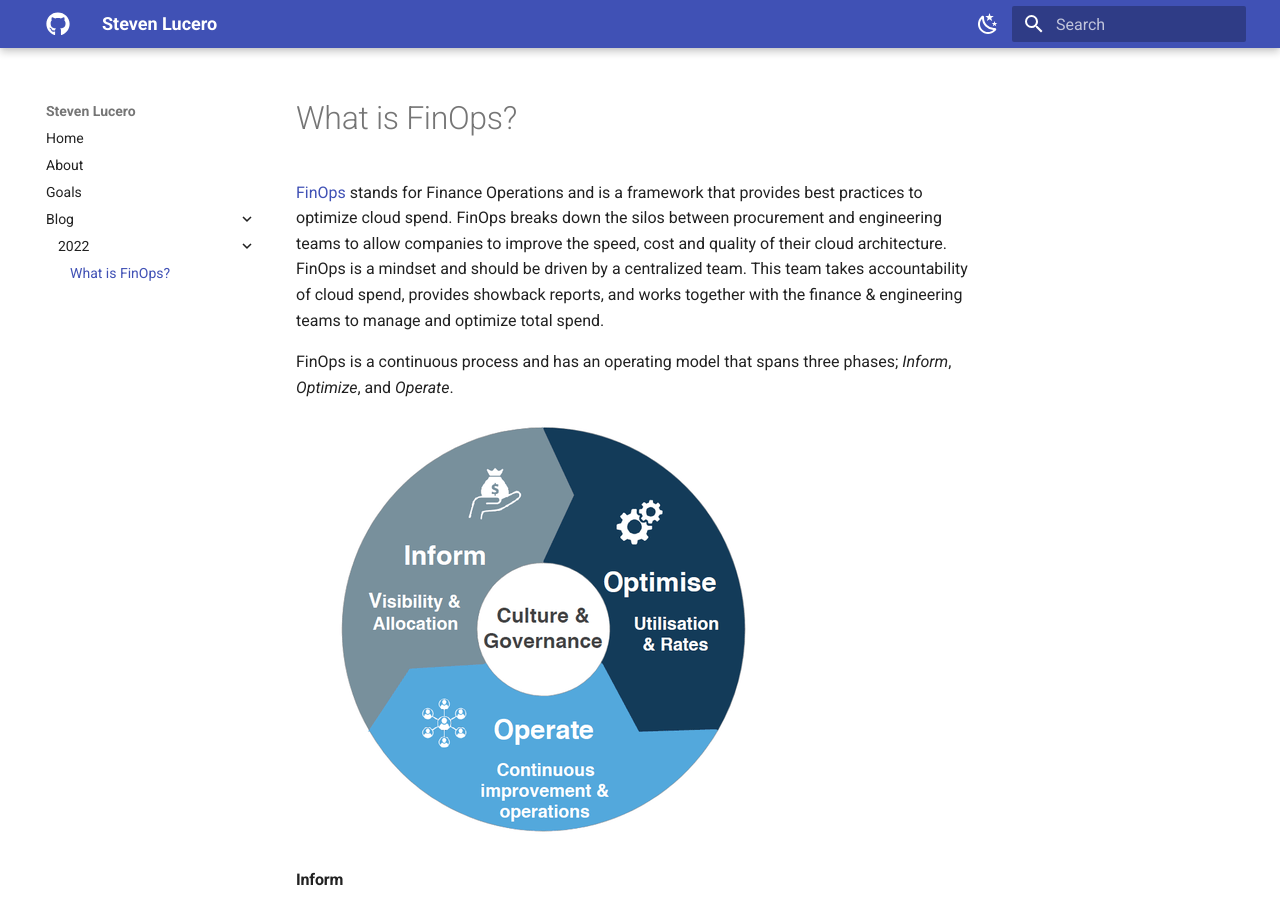
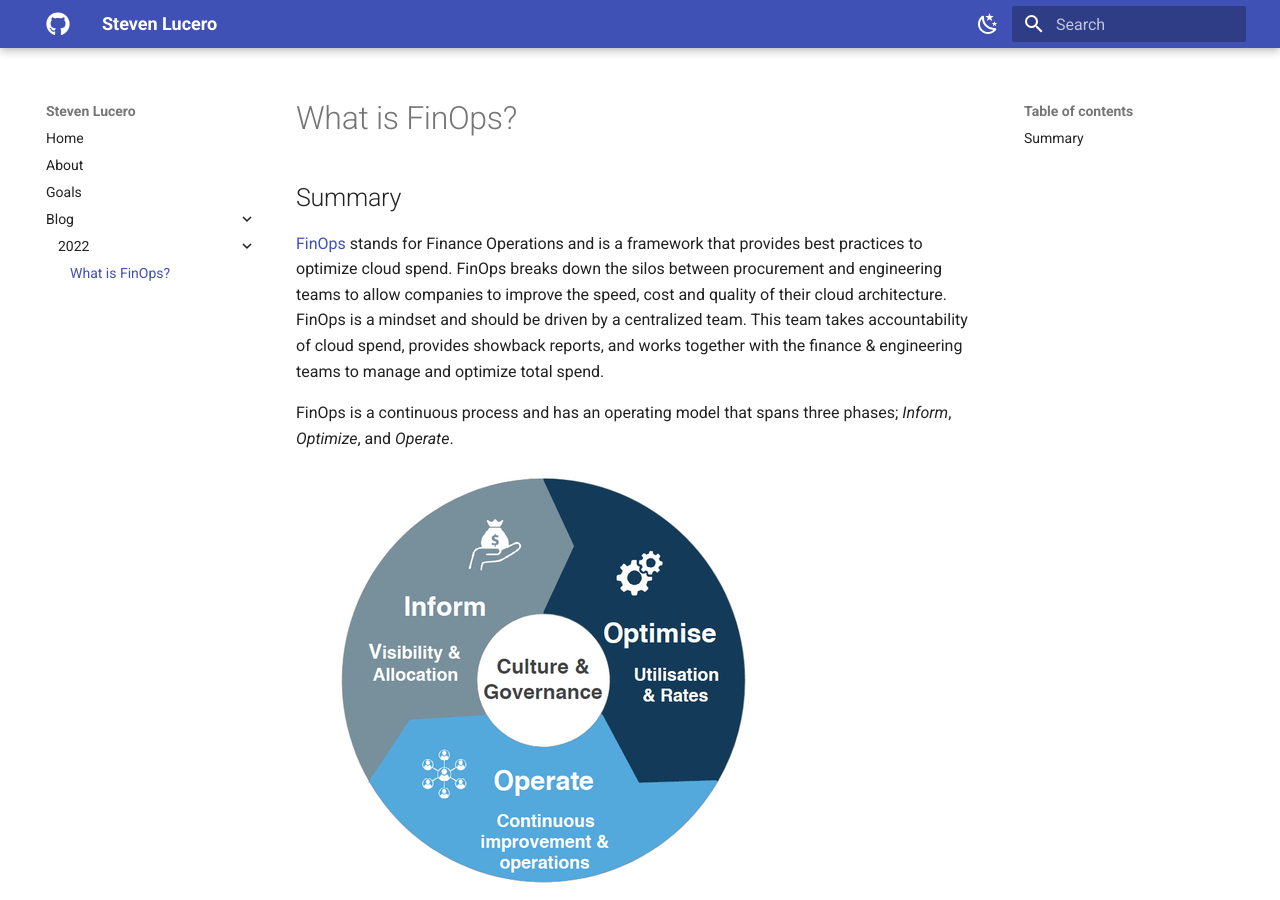
Before and after one commit to stevejoluc/stevejoluc.github.io, an MkDocs documentation site: the page built from docs/blog/finOps.md, in a window 1280 px wide and 900 px high. Built offline with MkDocs 1.6.1 and Material for MkDocs 9.7.7, drawn with Linux system fonts in a browser that asks for light colours.

Commit message:
add summary section to finops

```diff
--- a/docs/blog/finOps.md
+++ b/docs/blog/finOps.md
@@ -1,4 +1,6 @@
 # What is FinOps?
+
+## Summary
 [FinOps](https://www.finops.org/introduction/what-is-finops/) stands for Finance Operations and is a framework that provides best practices to optimize cloud spend. FinOps breaks down the silos between procurement and engineering teams to allow companies to improve the speed, cost and quality of their cloud architecture. FinOps is a mindset and should be driven by a centralized team. This team takes accountability of cloud spend, provides showback reports, and works together with the finance & engineering teams to manage and optimize total spend.
 
 FinOps is a continuous process and has an operating model that spans three phases; *Inform*, *Optimize*, and *Operate*.
```
